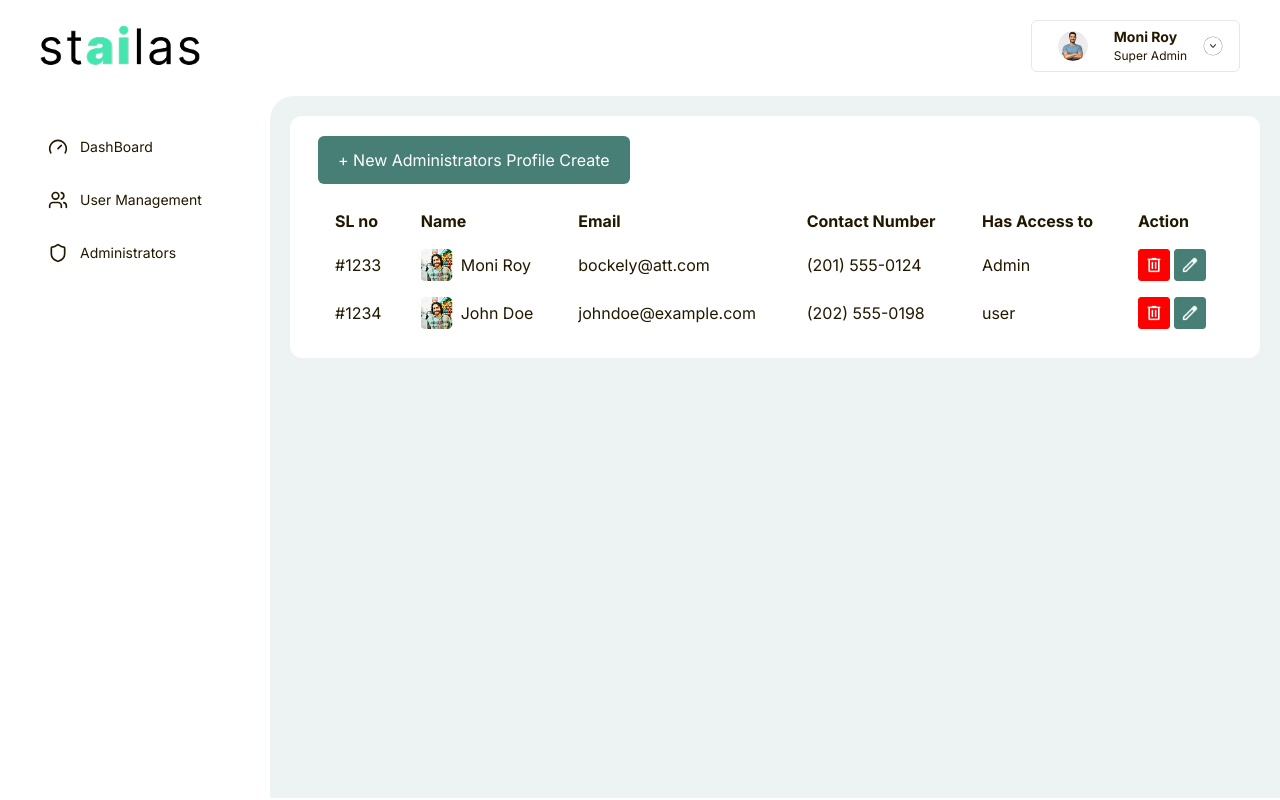
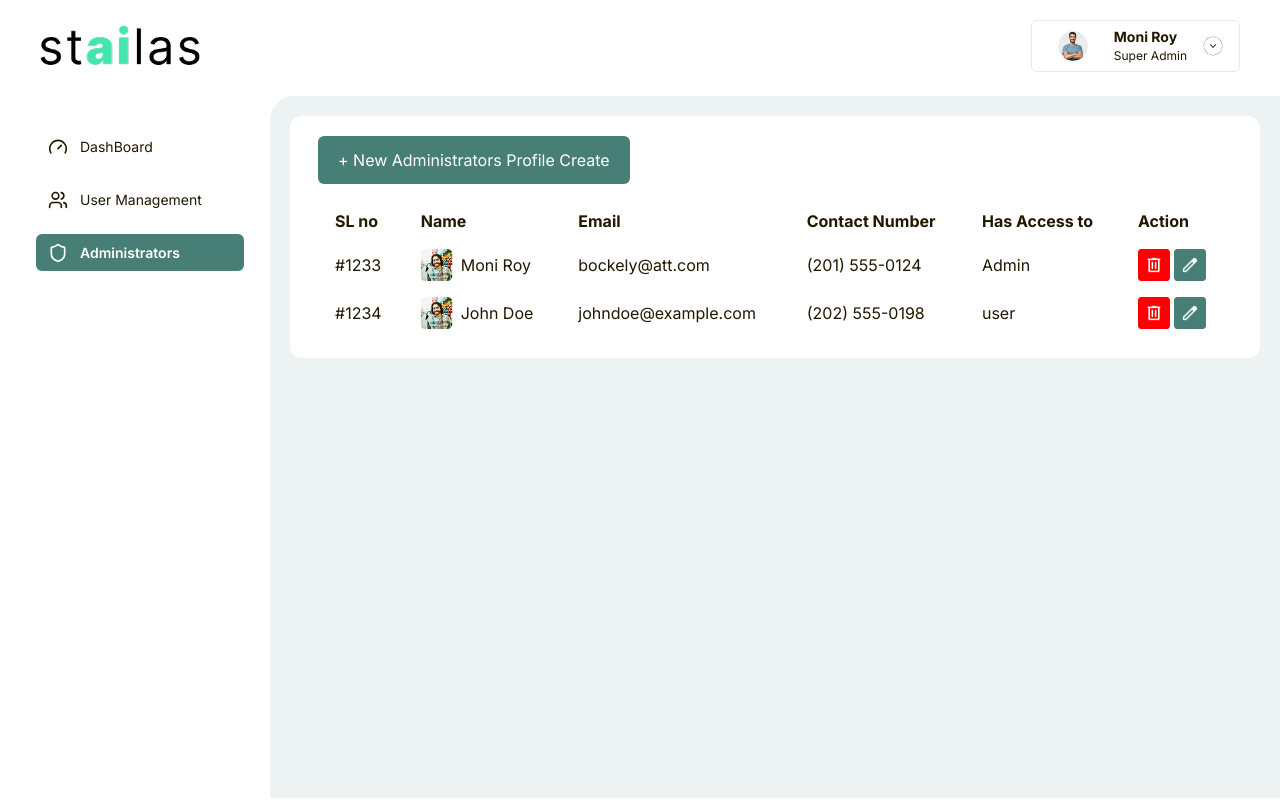
Before and after one commit to Sawjal-sikder/stailas, a React (Vite) app: page /dashboard/administrators in a window 1280 px wide. Built offline with nearby package versions, Linux system fonts and the light colour scheme.

Commit message:
Fix routing paths in Dashboard components: correct 'dashoard' to 'dashboard' in NavLink and sidebar menu items

```diff
--- a/src/pages/dashboard/dashoard/component/DashboardNav.jsx
+++ b/src/pages/dashboard/dashoard/component/DashboardNav.jsx
@@ -12,7 +12,7 @@ const DashboardNav = () => {
   return (
     <div className="relative">
       <div className="px-10 py-5 flex justify-between items-center font-inter text-primary ">
-        <NavLink to={"/dashoard/home"}>
+        <NavLink to={"/dashboard/home"}>
           <Image src={logo} alt="Stailas Logo" className="w-[160px]" />
         </NavLink>
         <div
--- a/src/pages/dashboard/dashoard/component/DashboardSidebar.jsx
+++ b/src/pages/dashboard/dashoard/component/DashboardSidebar.jsx
@@ -7,17 +7,17 @@ const DashboardSidebar = () => {
             {
                   label: 'DashBoard',
                   icon: <Gauge className="w-5 h-5" />,
-                  to: '/dashoard/home',
+                  to: '/dashboard/home',
             },
             {
                   label: 'User Management',
                   icon: <Users className="w-5 h-5" />,
-                  to: '/dashoard/user-management',
+                  to: '/dashboard/user-management',
             },
             {
                   label: 'Administrators',
                   icon: <Shield className="w-5 h-5" />,
-                  to: '/dashoard/administrators',
+                  to: '/dashboard/administrators',
             },
       ];
 
```
Also changed, not shown: src/App.jsx (line endings or trailing spaces), src/pages/dashboard/dashoard/Dashboard.jsx (indentation only).
